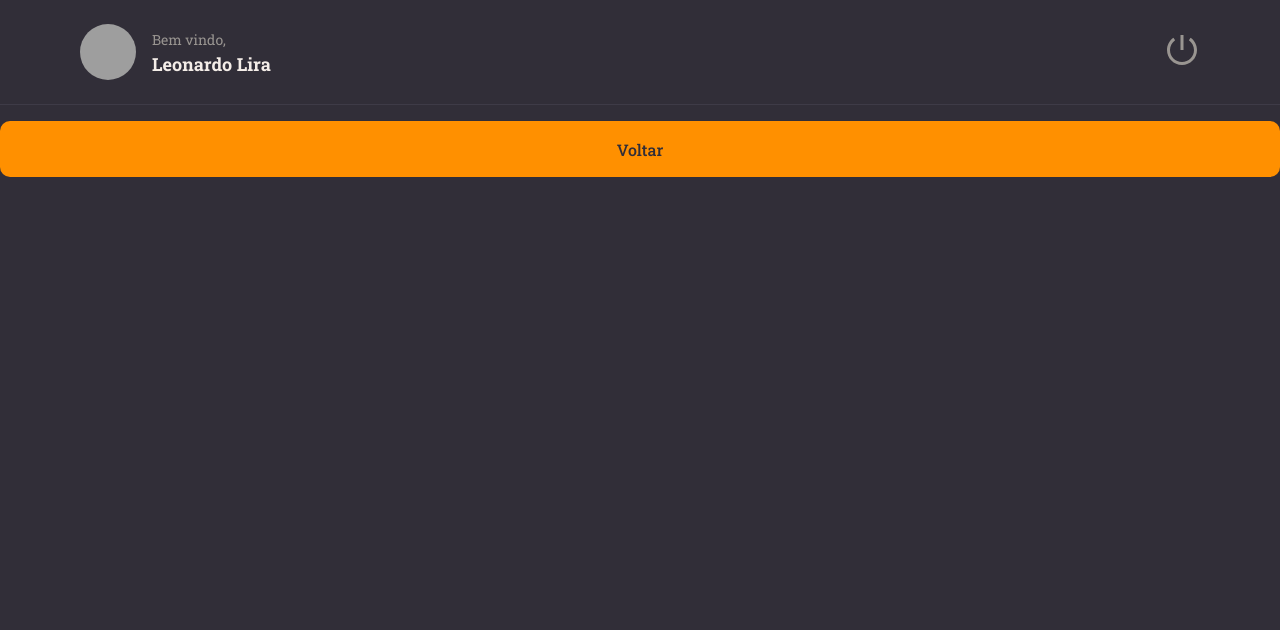
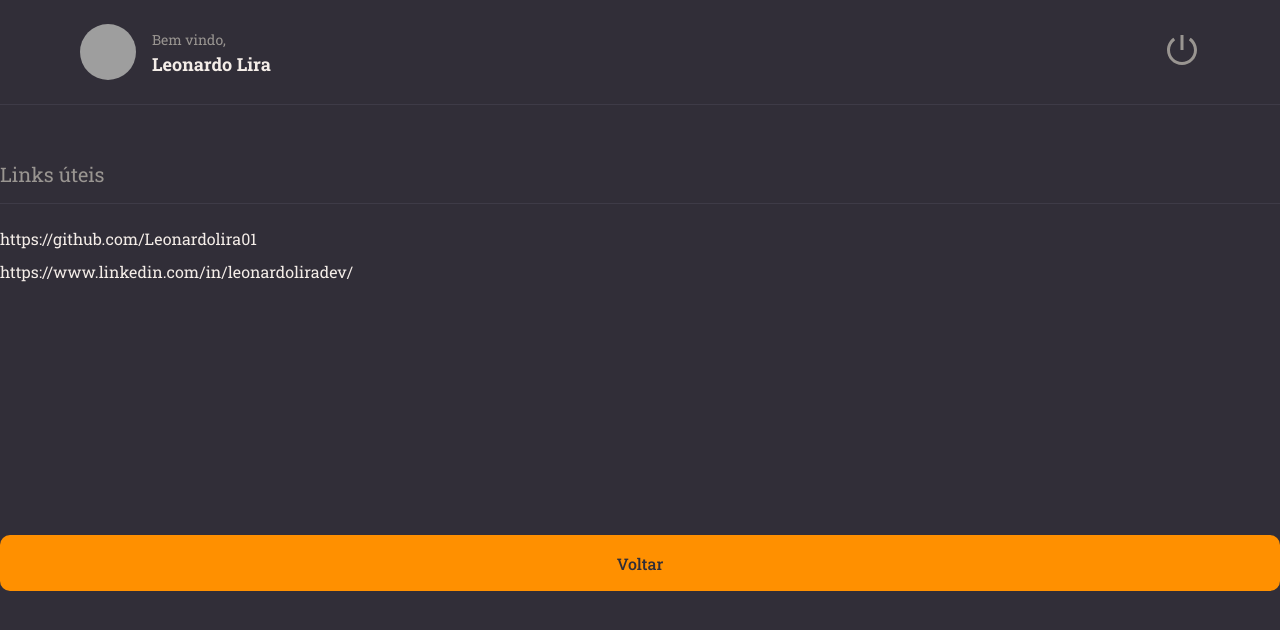
Before and after one commit to Leonardolira01/NotesForYou, a React (Vite) app: page / in a window 1280 px wide. Shown: the top 630 px of the page. Built offline with nearby package versions, Linux system fonts and the light colour scheme; grey boxes are pictures that could not be loaded.

Commit message:
Children

```diff
--- /dev/null
+++ b/src/components/Section/index.jsx
@@ -0,0 +1,10 @@
+import { Container } from "./styles";
+
+export function Section({ title, children }){
+  return (
+    <Container>
+        <h2>{title}</h2>
+        {children}
+    </Container>
+  );
+}
--- /dev/null
+++ b/src/components/Section/styles.js
@@ -0,0 +1,19 @@
+import styled from 'styled-components';
+
+export const Container = styled.section`
+  margin: 56px 0 28px;
+
+  > h2 {
+    border-bottom-width: 1px; //Colocar uma linha em baixo;
+    border-bottom-style: solid;// Quero que essa linha sejá sólida;
+    border-bottom-color: ${({ theme }) => theme.COLORS.BACKGROUND_700};
+
+    padding-bottom: 16px;// Para a linha não ficar tão colada no texto;
+    margin-bottom: 24px;// Para quem estiver em baixo se afastar um pouco;
+
+    color: ${({ theme }) => theme.COLORS.GRAY_100};// Uma cor para todo mundo;
+    font-size: 20px;
+    font-weight: 400; //Regular;
+
+  }
+`;
--- a/src/pages/Details/index.jsx
+++ b/src/pages/Details/index.jsx
@@ -1,13 +1,21 @@
-import { Container } from './styles';
+import { Container, Links } from './styles';
 
 import { Header } from '../../components/Header';
 import { Button } from '../../components/Button';
+import { Section } from '../../components/Section';
 
 export function Details() {
   return(
     <Container>
       <Header />
 
+      <Section title="Links úteis">
+        <Links>
+          <li><a href="#">https://github.com/Leonardolira01</a></li>
+          <li><a href="#">https://www.linkedin.com/in/leonardoliradev/</a></li>
+        </Links>
+      </Section>
+
       <Button title="Voltar"/>
     </Container>
   )
--- a/src/pages/Details/styles.js
+++ b/src/pages/Details/styles.js
@@ -10,3 +10,15 @@
 "header"
 "content"
 `;
+
+export const Links = styled.ul`
+  list-style: none;
+
+  > li {
+    margin-top: 12px;
+
+    a {
+      color: ${({ theme }) => theme.COLORS.WHITE};
+    }
+  }
+`;
```
